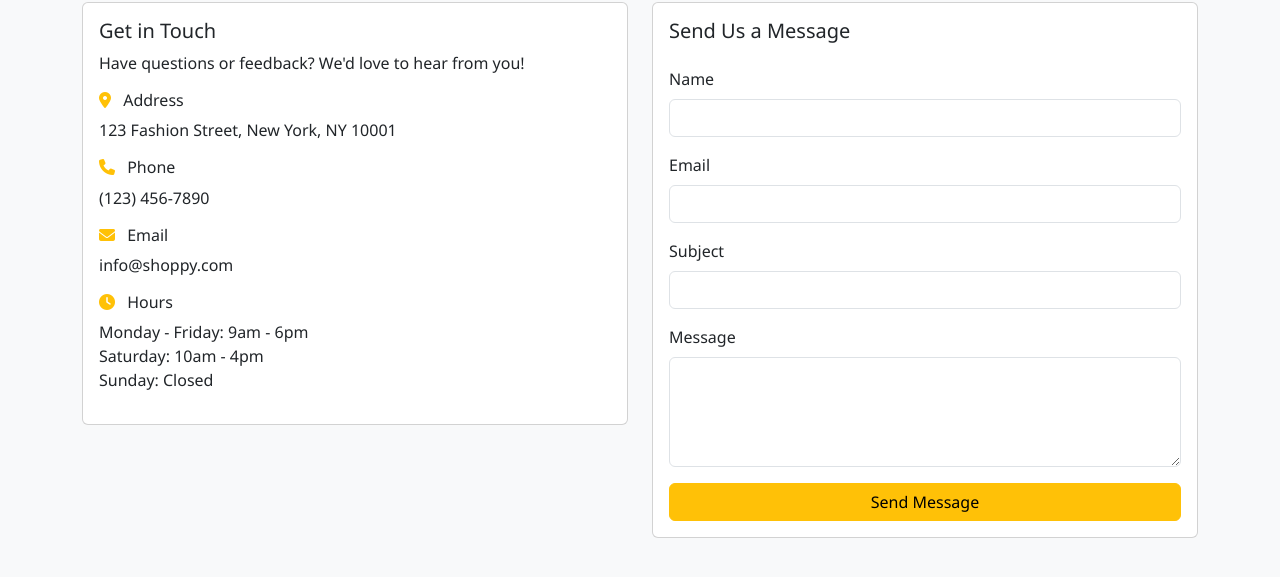
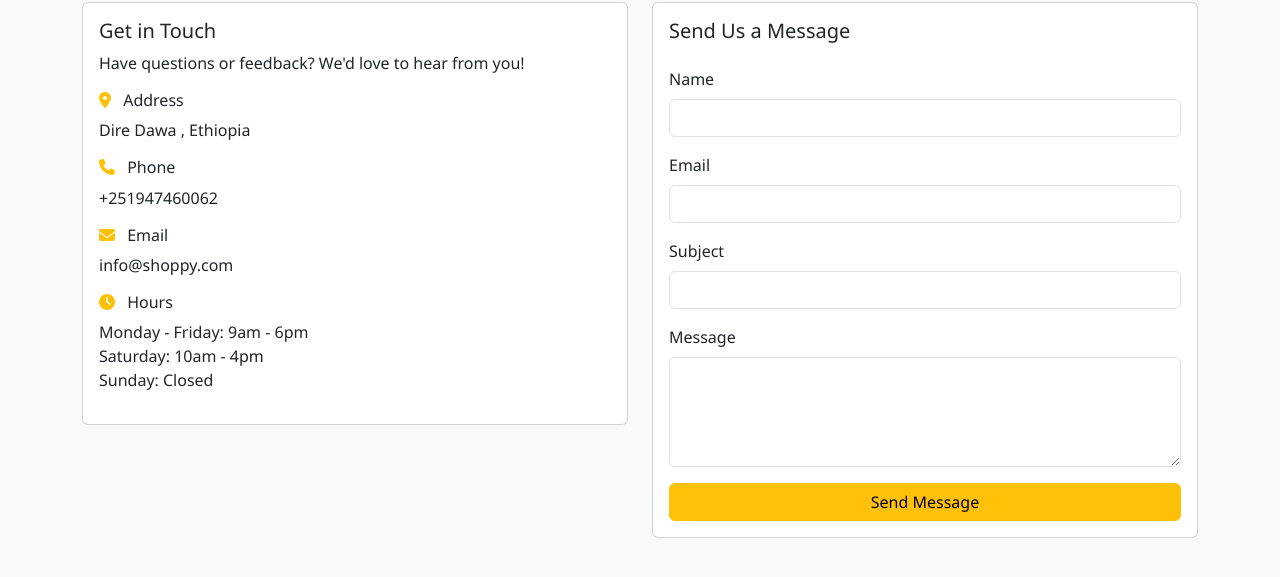
Before and after one commit to eyob-030/E-commerce-Frontend, a website: page contact.html in a window 1280 px wide. Shown: the part 167-744 px from the top of the page. Drawn offline with nearby package versions, Linux system fonts and the light colour scheme.

Commit message:
saved address

```diff
--- a/contact.html
+++ b/contact.html
@@ -154,12 +154,12 @@
 
             <div class="mb-3">
               <h6><i class="fas fa-map-marker-alt text-warning me-2"></i> Address</h6>
-              <p>123 Fashion Street, New York, NY 10001</p>
+              <p>Dire Dawa , Ethiopia</p>
             </div>
 
             <div class="mb-3">
               <h6><i class="fas fa-phone text-warning me-2"></i> Phone</h6>
-              <p>(123) 456-7890</p>
+              <p> +251947460062</p>
             </div>
 
             <div class="mb-3">
```
